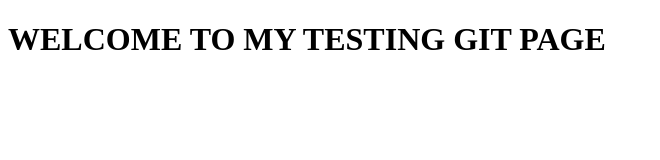
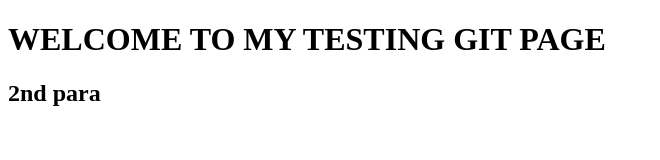
Before and after one commit to janhaviramanand/testgit, a plain HTML site: page index.html in a window 1280 px wide. Shown: the whole page, without its empty margins (0-660 px from the left). Drawn offline with Linux system fonts and the light colour scheme.

Commit message:
2nd commit

```diff
--- a/index.html
+++ b/index.html
@@ -6,5 +6,6 @@
   </head>
   <body>
     <h1>WELCOME TO MY TESTING GIT PAGE</h1>
+<h2> 2nd para</h2>
   </body>
 </html>
```
